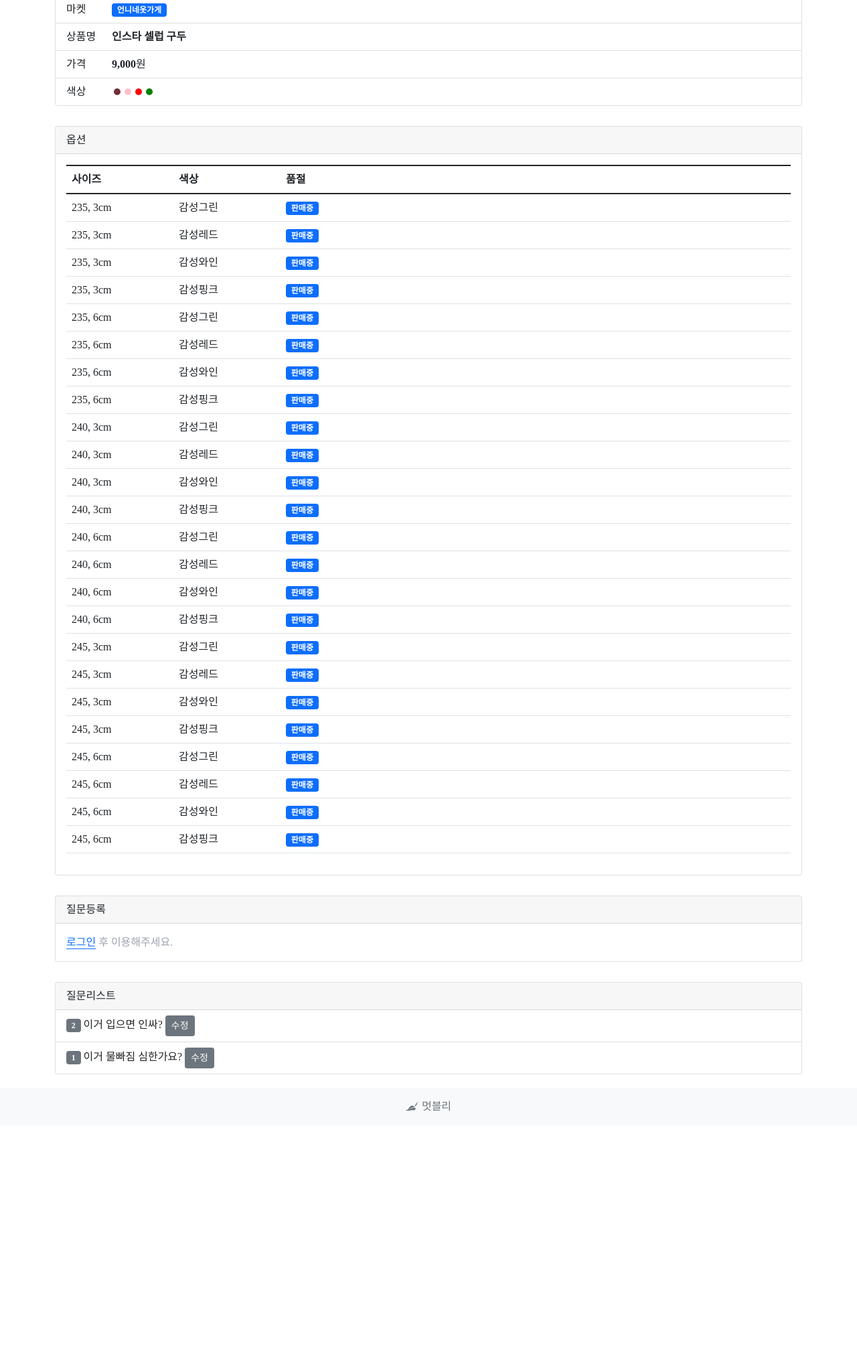
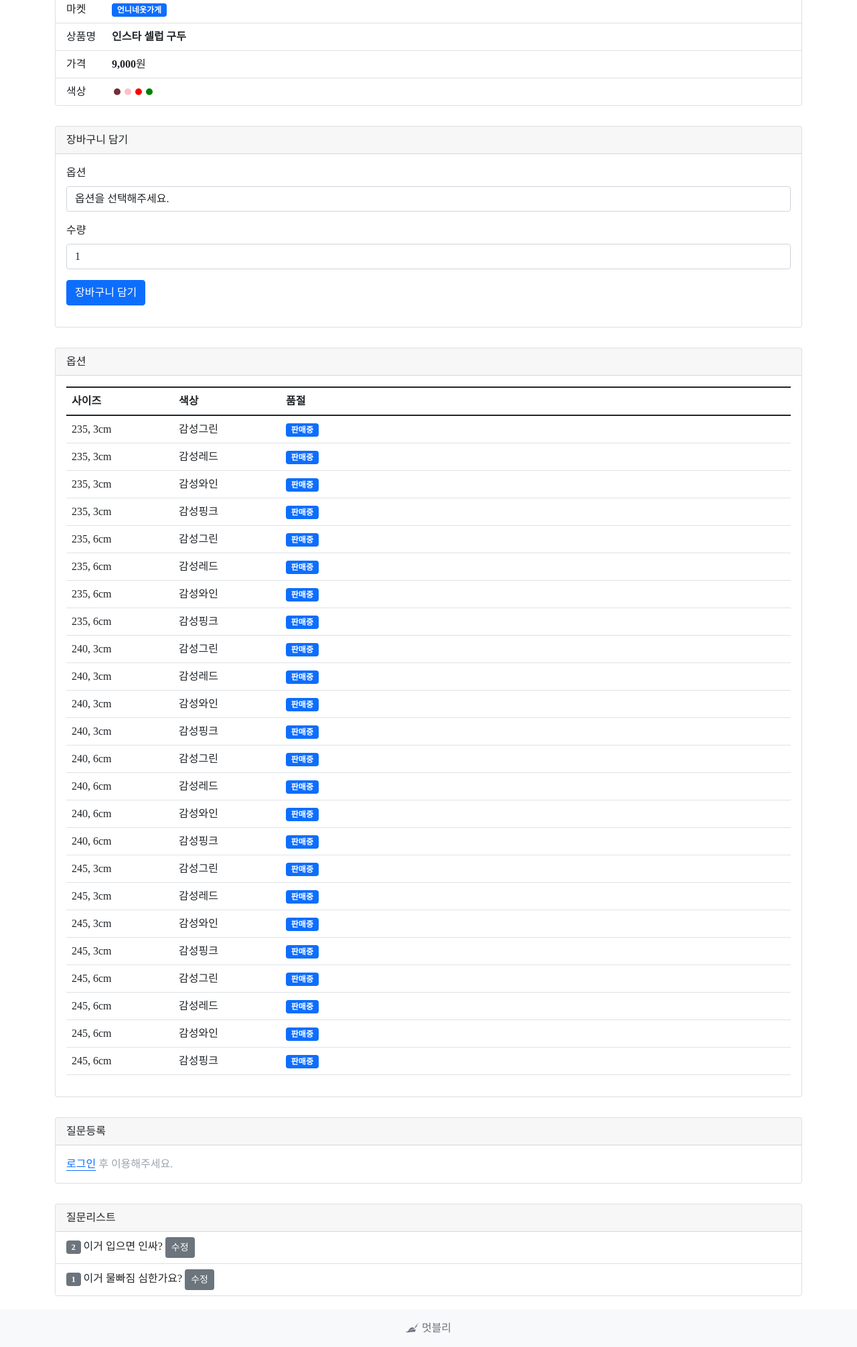
Before and after one commit to jangka2048/exam11, a Django app: page /products/1/ in a window 1280 px wide. Shown: the part 407-2418 px from the top of the page at 67% size. Before the commit the page ends 2066 px from the top, so only its background shows below. Run offline with Django 3.2, Linux system fonts and the light colour scheme; data comes from the database, SQL or seed files in the repository; some libraries are stand-ins or nearby versions; some web fonts are replaced.

Commit message:
장바구니 UI

```diff
--- a/base/static/common.css
+++ b/base/static/common.css
@@ -119,6 +119,10 @@
 .t-object-cover {
   -o-object-fit: cover;
      object-fit: cover;
+}
+
+.t-p-\[10px\] {
+  padding: 10px;
 }
 
 .t-py-\[20px\] {
--- a/products/templates/products/product_detail.html
+++ b/products/templates/products/product_detail.html
@@ -37,6 +37,41 @@
                 </li>
             </ul>
 
+        </div>
+
+        <div class="card t-mt-[30px]">
+            <div class="card-header">
+                장바구니 담기
+            </div>
+
+            <div class="card-body">
+                <form action="" method="POST">
+                    {% csrf_token %}
+                    <div class="mb-3">
+                        <label class="form-label" for="product_real_id">옵션</label>
+
+                        <select class="form-control" id="product_real_id" name="product_real_id">
+                            <option disabled selected>옵션을 선택해주세요.</option>
+                            {% for product_real in product_reals %}
+                            <option value="{{product_real.id}}">{{product_real.option_1_display_name}} /
+                                {{product_real.option_2_display_name}}
+                            </option>
+                            {% endfor %}
+                        </select>
+                    </div>
+
+                    <div class="mb-3">
+                        <label class="form-label" for="quantity">수량</label>
+
+                        <input name="quantity" id="quantity" placeholder="수량" min="1" max="100" type="number" value="1"
+                               class="form-control">
+                    </div>
+
+                    <div class="mb-3">
+                        <input type="submit" value="장바구니 담기" class="btn btn-primary">
+                    </div>
+                </form>
+            </div>
         </div>
 
         <div class="card t-mt-[30px]">
@@ -112,6 +147,19 @@
                     });
 
 
+
+
+
+
+
+
+
+
+
+
+
+
+
                 </script>
                 {% endif %}
 
```
